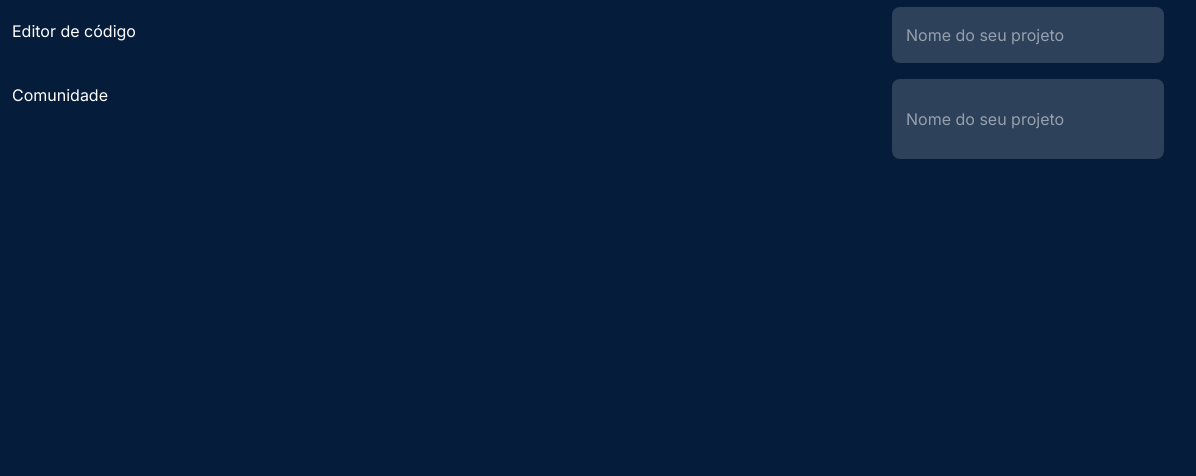
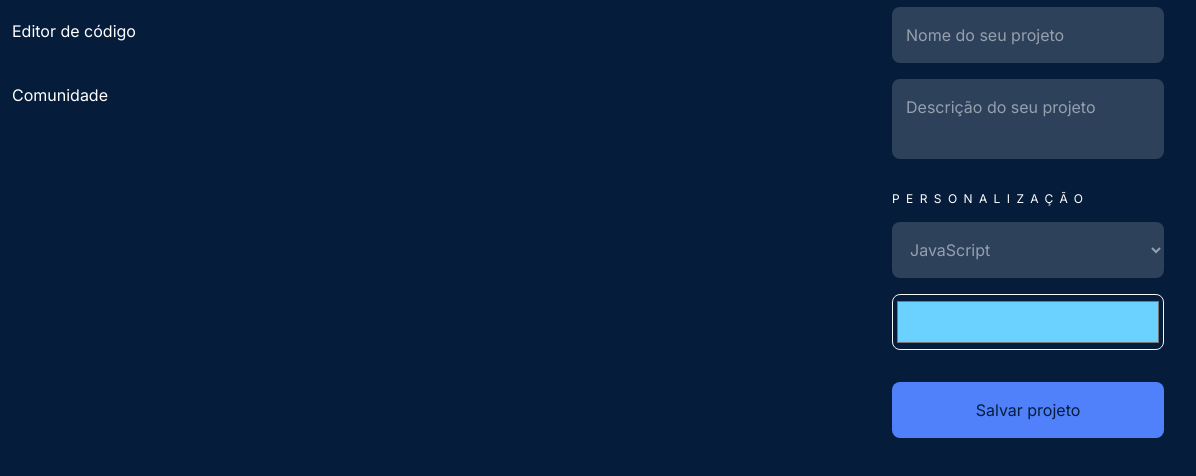
Before and after one commit to eduardomassart/AluraDev, a plain HTML site: page index.html in a window 1280 px wide. Shown: the part 152-628 px from the top of the page, 84-1280 px from the left. Drawn offline with Linux system fonts and the light colour scheme.

Commit message:
Criação de inputs para selecionar linguagem do projeto, alterar cor do syntax highlight e botão para salvar o projeto

```diff
--- a/assets/css/menu-configuracao.css
+++ b/assets/css/menu-configuracao.css
@@ -3,13 +3,14 @@
     flex-direction: column;
 }
 
-.menu__configuracao-dados {
+.menu__configuracao-dados, .menu__configuracao-personalizacao{
     display: flex;
     flex-direction: column;
     row-gap: 1rem;
+    margin-bottom: 32px;
 }
 
-.input__projeto-nome {
+.input__projeto-nome, .input__projeto-linguagem, .input__projeto-highlight-color, .menu__configuracao-submeter {
     width: 272px;
     height: 56px;
 }
@@ -17,4 +18,24 @@
 .input__projeto-descricao {
     width: 272px;
     height: 80px;
+    padding-bottom: 25px;
 }
+
+.input__projeto-linguagem {
+    color: var(--color-font-less-white);
+    cursor: pointer;
+}
+
+.input__projeto-highlight-color {
+    padding: 2px;
+    background-color: var(--color-bg-blue-dark);
+    border: 1px solid whitesmoke;
+    cursor: pointer;
+}
+
+.menu__configuracao-submeter {
+    background-color: var(--color-bg-blue-light);
+    color: var(--color-bg-blue-dark);
+    font-weight: 400;
+    cursor: pointer;
+}
--- a/index.html
+++ b/index.html
@@ -44,8 +44,18 @@
             <section class="menu__configuracao-dados">
                 <h2 class="menu__titulo">SEU PROJETO</h2>
                 <input class="input input__projeto-nome" type="text" placeholder="Nome do seu projeto">
-                <input class="input input__projeto-descricao" type="text" placeholder="Nome do seu projeto">
+                <input class="input input__projeto-descricao" type="text" placeholder="Descrição do seu projeto">
             </section>
+            <section class="menu__configuracao-personalizacao">
+                <h2 class="menu__titulo">PERSONALIZAÇÃO</h2>
+                <select class="input input__projeto-linguagem">
+                    <option value="javascript">JavaScript</option>
+                    <option value="html">HTML</option>
+                    <option value="css">CSS</option>
+                </select>
+                <input class="input input__projeto-highlight-color" type="color" value="#6bd1ff">
+            </section>
+            <input class="input menu__configuracao-submeter" type="submit" value="Salvar projeto">
         </section>
     </main>
 </body>
--- a/style.css
+++ b/style.css
@@ -3,6 +3,7 @@
     --color-bg-input: rgba(255, 255, 255, 0.16);
     --color-bg-blue-medium: rgba(80, 129, 251, 0.16);
     --color-bg-blue-light: rgba(80, 129, 251, 1);
+    --color-bg-cyan: rgb(107, 209, 255);
 
     --color-font-white: rgba(255, 255, 255, 1);
     --color-font-less-white: rgba(255, 255, 255, 0.5);
```
